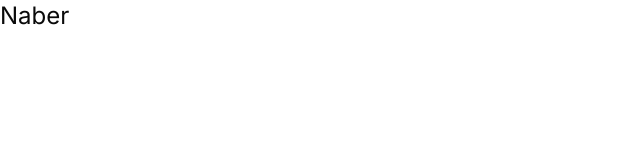
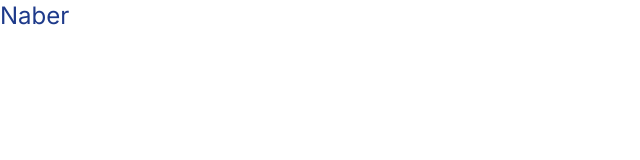
Before and after one commit to selimdilsadercan/stream-widget, a Next.js app: page / in a window 1280 px wide. Shown: the top 160 px of the page, without its empty margins (0-640 px from the left). Built offline with nearby package versions, Linux system fonts and the light colour scheme.

Commit message:
fixed: fixed colors

```diff
--- a/app/page.tsx
+++ b/app/page.tsx
@@ -1,5 +1,5 @@
 function Page() {
-  return <div className="text-2xl text-amber hover:text-red">Naber</div>;
+  return <div className="text-2xl text-amber-900 hover:text-blue-900">Naber</div>;
 }
 
 export default Page;
```
